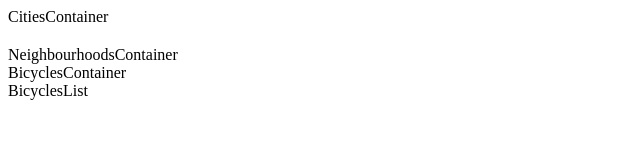
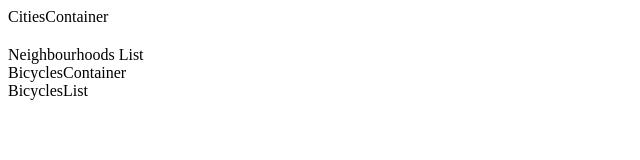
Before and after one commit to chadeyrasal/smb-final-frontend, a React (Create React App) app: page /cities/1 in a window 1280 px wide. Shown: the top 160 px of the page, without its empty margins (0-640 px from the left). Built offline with nearby package versions, Linux system fonts and the light colour scheme; no server answers.

Commit message:
complete setup for neighbourhoods list by passing props

```diff
--- a/src/components/CityPage.js
+++ b/src/components/CityPage.js
@@ -10,7 +10,7 @@ const CityPage = (props) => {
     <div>
       <h2>{city ? city.name : null}</h2>
       <h3>{city ? city.country.name : null}</h3>
-      <NeighbourhoodsContainer />
+      <NeighbourhoodsContainer city={city}/>
     </div>
   )
 }
--- a/src/components/NeighbourhoodsList.js
+++ b/src/components/NeighbourhoodsList.js
@@ -1 +1,11 @@
 import React from 'react';
+
+const NeighbourhoodsList = (props) => {
+  return (
+    <div>
+      Neighbourhoods List
+    </div>
+  )
+};
+
+export default NeighbourhoodsList;
--- a/src/containers/NeighbourhoodsContainer.js
+++ b/src/containers/NeighbourhoodsContainer.js
@@ -1,10 +1,11 @@
 import React from 'react';
+import NeighbourhoodsList from '../components/NeighbourhoodsList'
 
 class NeighbourhoodsContainer extends React.Component {
   render() {
     return (
       <div>
-        NeighbourhoodsContainer
+        <NeighbourhoodsList neighbourhoods={this.props.city && this.props.city.neighbourhoods}/>
       </div>
     )
   }
```
